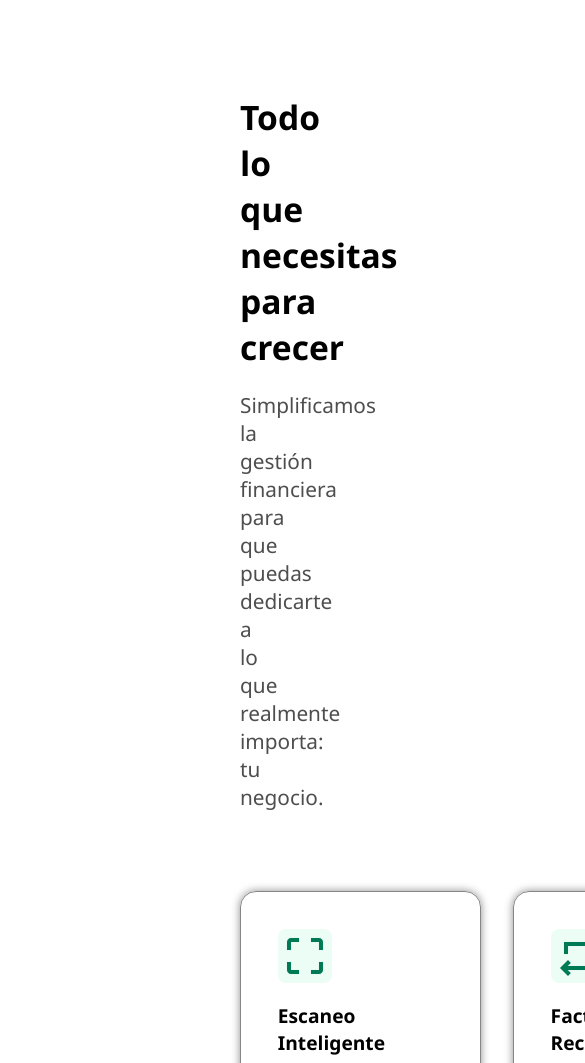
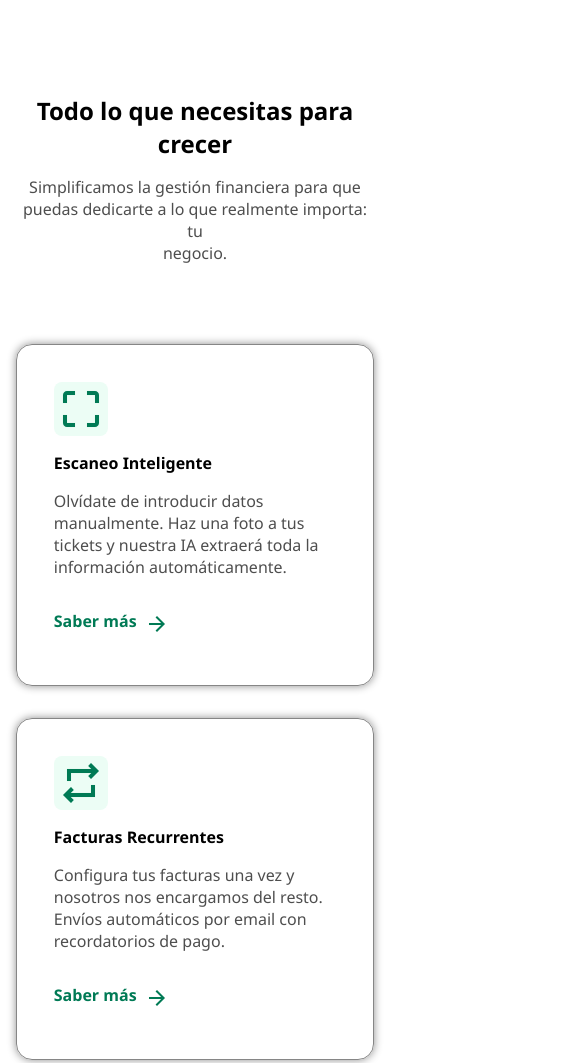
Before and after one commit to xanresfg/Taxease, a plain HTML site: page index.html in a window 390 px wide. Shown: the part 846-1909 px from the top of the page, 585 px wide, since content can reach past the window. Drawn offline with Linux system fonts and the light colour scheme; a script that the page names is missing.

Commit message:
features movil

```diff
--- a/styles.css
+++ b/styles.css
@@ -118,6 +118,8 @@ menu button {
 
 .tarjetas {
     display: flex;
+    flex-wrap: wrap;
+    justify-content: center;
     margin-top: 5rem;
     gap: 2rem;
     text-align: start;
@@ -128,6 +130,7 @@ menu button {
     border-radius: 1rem;
     padding: 2.3rem;
     box-shadow: 0 0 .5rem rgb(141, 141, 141);
+    width: 22rem;
 }
 
 .iconbox {
@@ -420,3 +423,21 @@ footer hr {
 .derechos p {
     margin: 0;
 }
+
+/* Media queries */
+/* Móvil */
+@media (max-width: 600px) {
+
+    /* Features */
+    .features {
+        padding: 0 1rem;
+    }
+
+    .features h1 {
+        font-size: 1.5rem;
+    }
+
+    .features p {
+        font-size: 1rem;
+    }
+}
```
